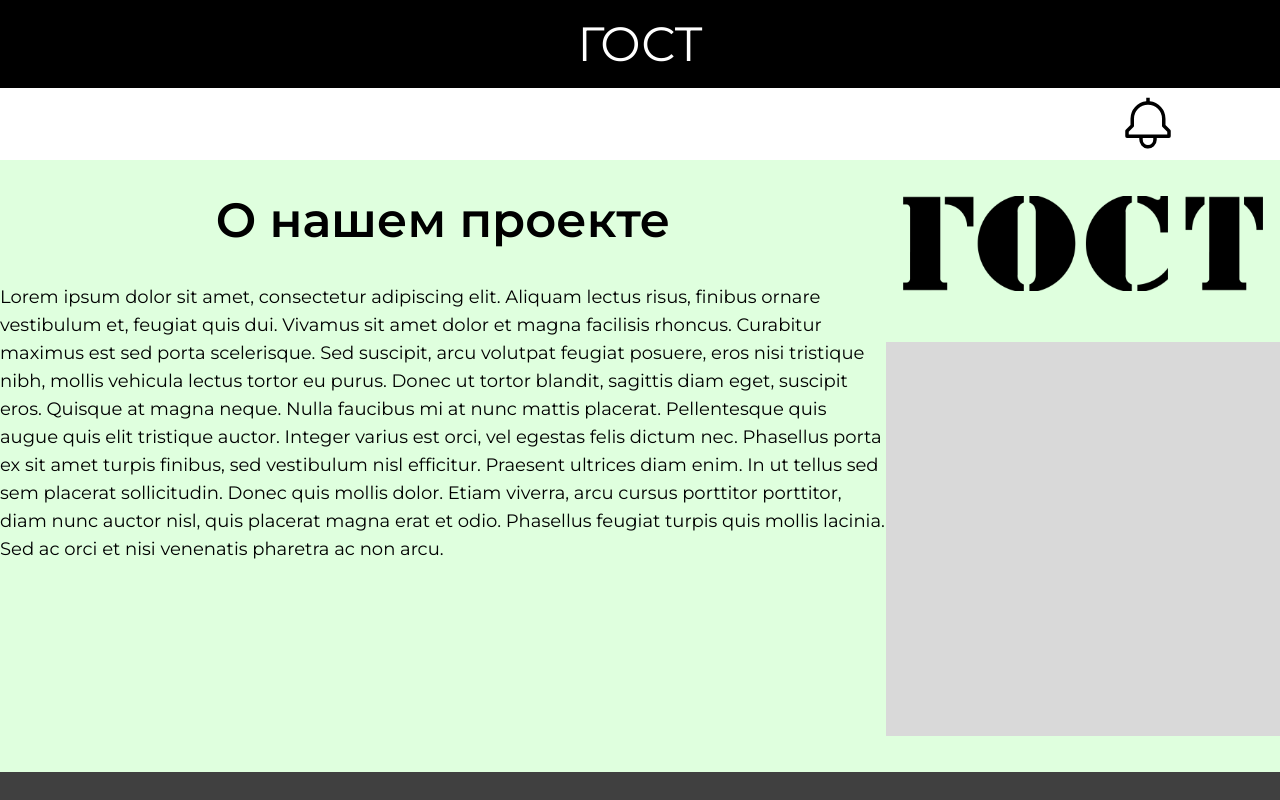
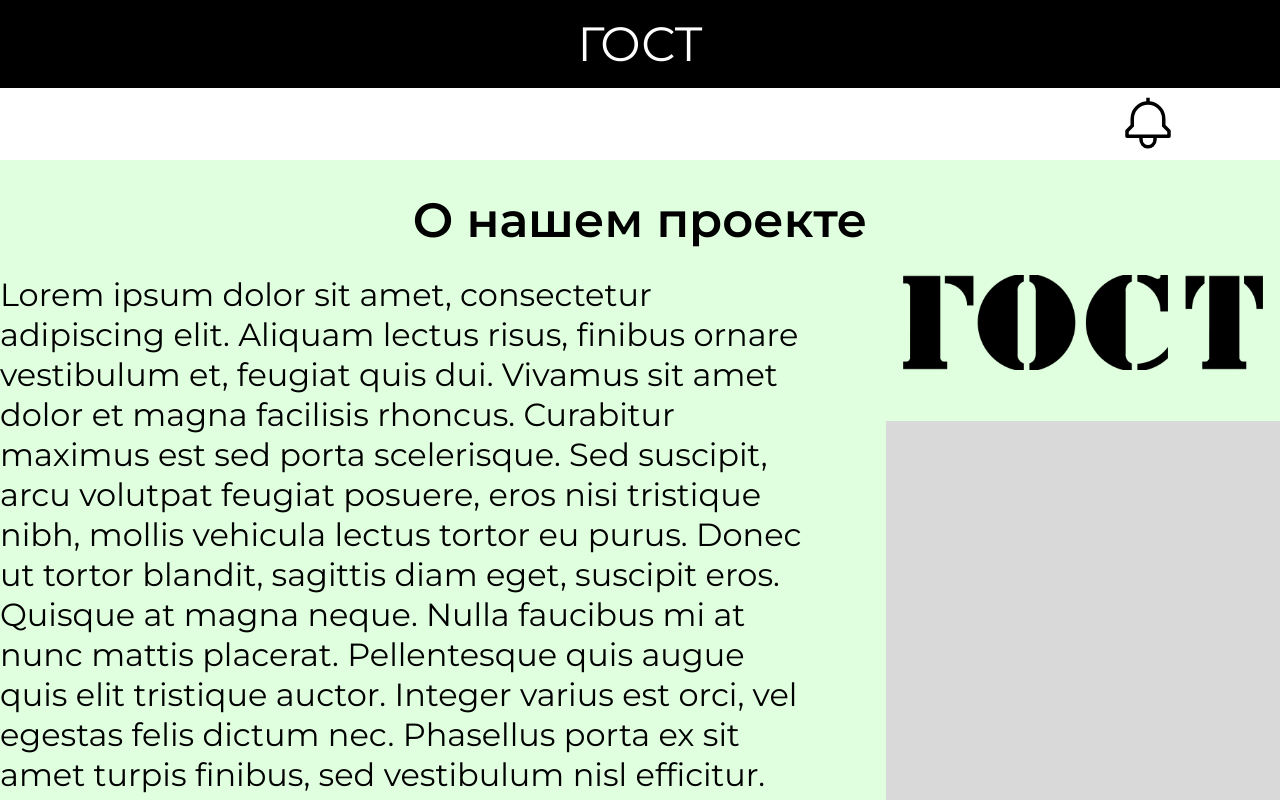
Before and after one commit to f4lz/pd, a Vue app: page /about in a window 1280 px wide. Shown: the top 800 px of the page. Built offline with nearby package versions, Linux system fonts and the light colour scheme; some icons are missing.

Commit message:
Исправления в About

```diff
--- a/src/pages/About.vue
+++ b/src/pages/About.vue
@@ -1,10 +1,10 @@
 <script setup></script>
 
 <template>
-  <div class="flex justify-between">
-    <div class="flex flex-col gap-y-[39px]">
-      <h1 class="text-black text-center">О нашем проекте</h1>
-      <p>
+  <div class="flex justify-between flex-col gap-y-[31px]">
+    <h1 class="text-black text-center">О нашем проекте</h1>
+    <div class="flex gap-x-[72px]">
+      <p class="text-[32px] leading-10">
         Lorem ipsum dolor sit amet, consectetur adipiscing elit. Aliquam lectus
         risus, finibus ornare vestibulum et, feugiat quis dui. Vivamus sit amet
         dolor et magna facilisis rhoncus. Curabitur maximus est sed porta
@@ -20,10 +20,10 @@
         odio. Phasellus feugiat turpis quis mollis lacinia. Sed ac orci et nisi
         venenatis pharetra ac non arcu.
       </p>
-    </div>
-    <div class="flex flex-col gap-y-[51px] items-center">
-      <img src="../assets/img/gost.svg" width="360" height="95" alt="ГОСТ" />
-      <div class="w-[394px] h-[394px] bg-[#D9D9D9]"></div>
+      <div class="flex flex-col gap-y-[51px] items-center">
+        <img src="../assets/img/gost.svg" width="360" height="95" alt="ГОСТ" />
+        <div class="w-[394px] h-[394px] bg-[#D9D9D9]"></div>
+      </div>
     </div>
   </div>
 </template>
```
